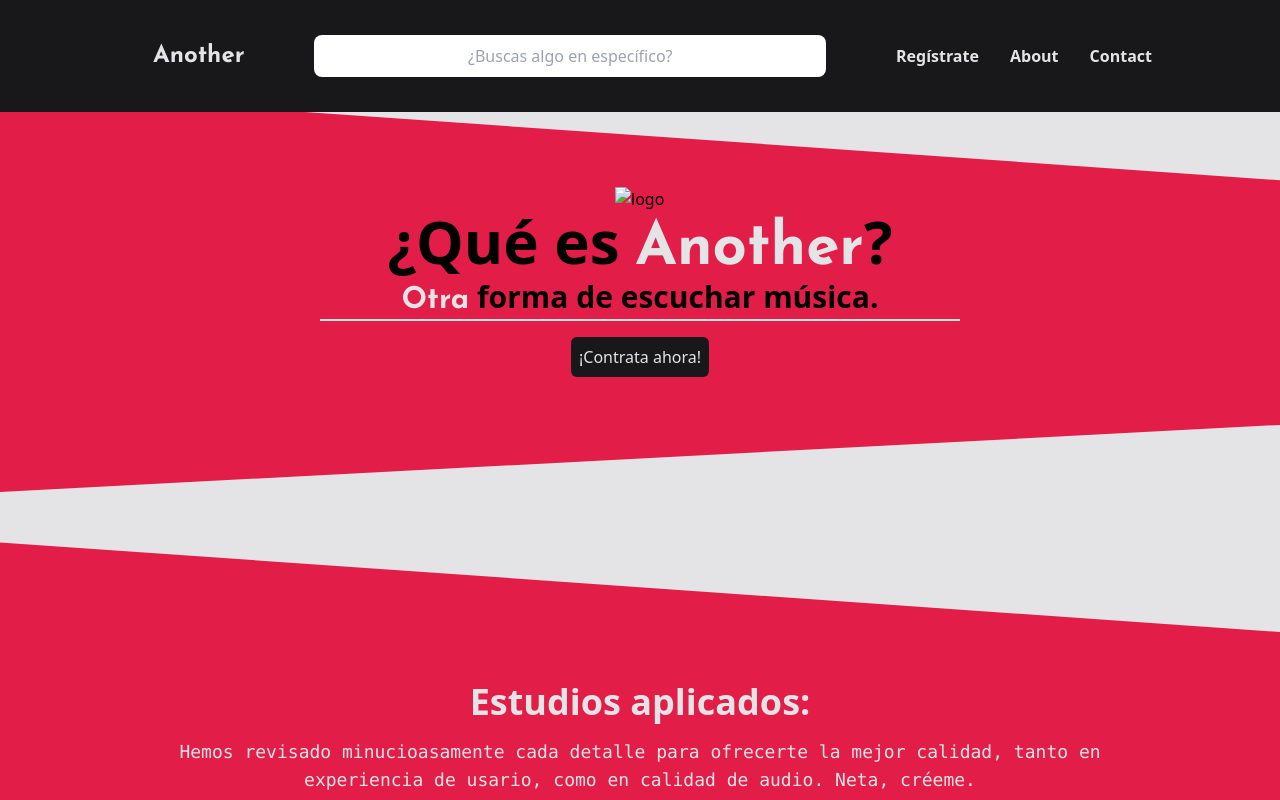
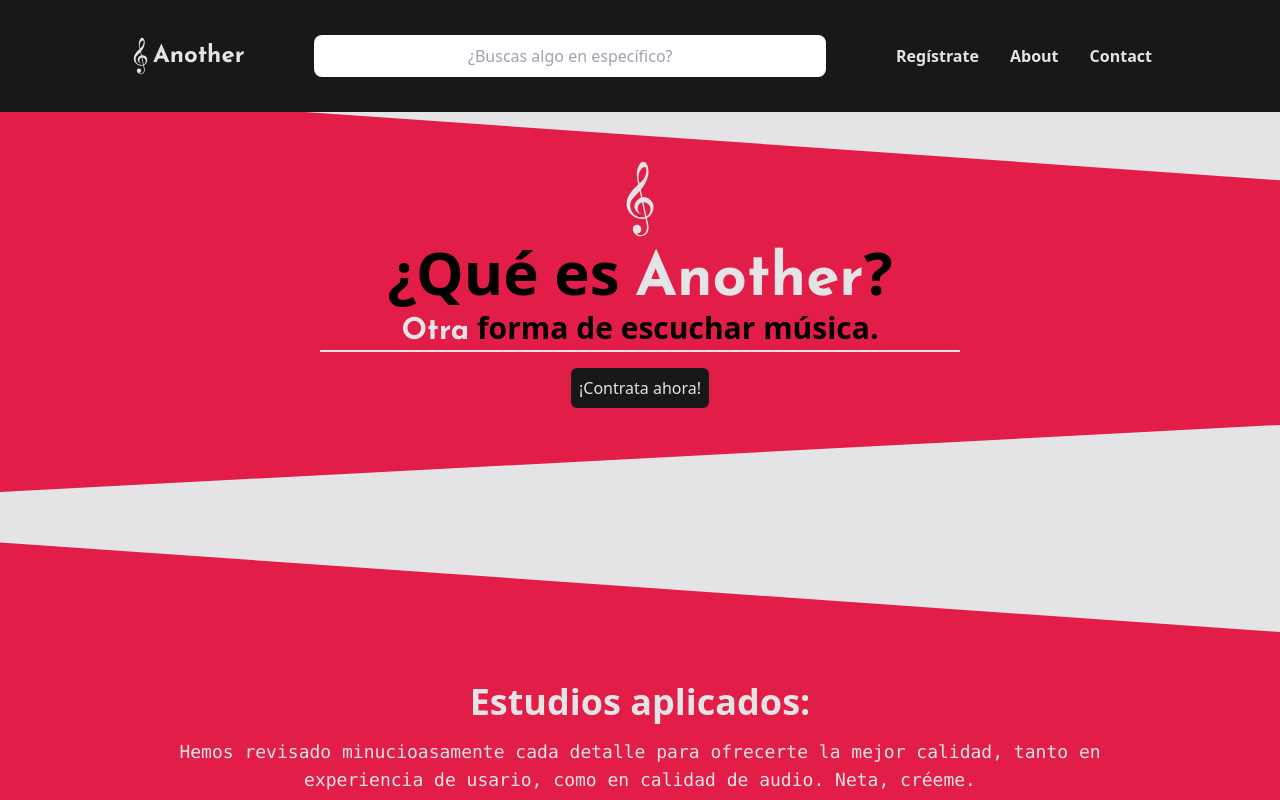
Before and after one commit to Santiago-mnd/UCAMP-landing-proyecto-1, a website: page docs/index.html in a window 1280 px wide. Shown: the top 800 px of the page. Drawn offline with Linux system fonts and the light colour scheme; the site is published under a folder, as on GitHub Pages, so addresses that start at the root find nothing.

Commit message:
docs deleted for production

```diff
--- a/docs/index.html
+++ b/docs/index.html
@@ -16,9 +16,9 @@
   <body class="bg-zinc-200">
     <header class="w-full h-28 bg-zinc-900 flex justify-between items-center">
       <div class="w-11/12 mx-auto flex justify-between items-center md:w-4/5">
-        <a href="/docs/" class="flex items-center cursor-pointer">
+        <a href="/" class="flex items-center cursor-pointer">
           <span>
-            <img src="/docs/img/sol.svg" alt="" width="25" />
+            <img src="img/sol.svg" alt="" width="25" />
           </span>
           <h1 class="font-bold text-2xl text-zinc-200 font-josef">Another</h1>
         </a>
@@ -33,7 +33,7 @@
           <ul class="flex justify-between items-center font-bold gap-1">
             <li>
               <a
-                href="/docs/registro.html"
+                href="/registro.html"
                 class="text-zinc-200 hover:text-rose-600"
               >
                 Regístrate
@@ -53,12 +53,7 @@
       class="w-full pb-40 h-[500px] relative bg-rose-600 overflow-hidden flex flex-col justify-center items-center after:bg-zinc-200 after:transform after:content-[''] after:h-80 after:w-[120%] after:absolute after:-bottom-40 after:left-0 after:-rotate-3 md:before:bg-zinc-200 md:before:transform md:before:content-[''] md:before:h-80 md:before:w-[120%] md:before:absolute md:before:-top-72 md:before:left-0 md:before:rotate-[4deg]"
     >
       <span>
-        <img
-          src="/docs//img/sol.svg"
-          alt="logo"
-          width="50"
-          aria-hidden="true"
-        />
+        <img src="img/sol.svg" alt="logo" width="50" aria-hidden="true" />
       </span>
       <h2 class="font-bold text-4xl ml-2 md:ml-0 md:text-6xl">
         ¿Qué es <span class="text-zinc-200 font-josef">Another</span>?
```
Also changed, not shown: docs/registro.html (+5 -5 lines).
